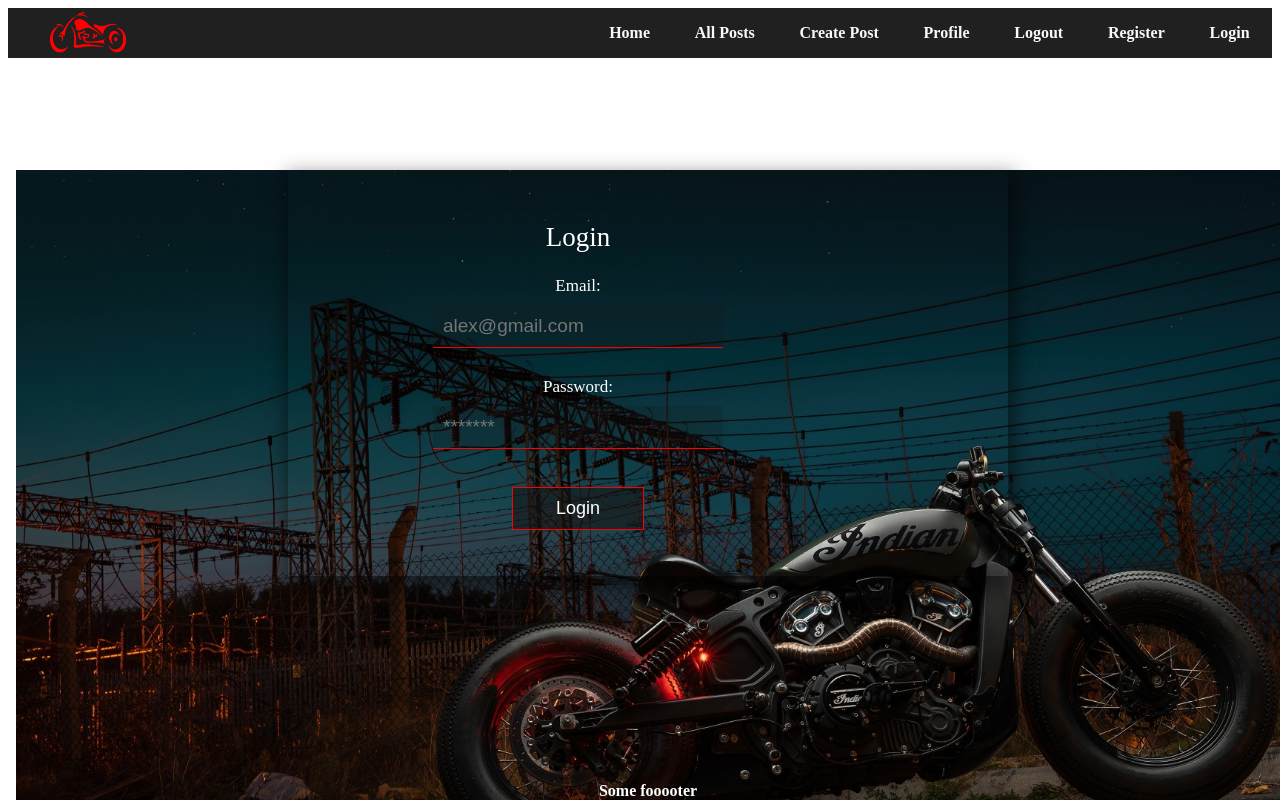
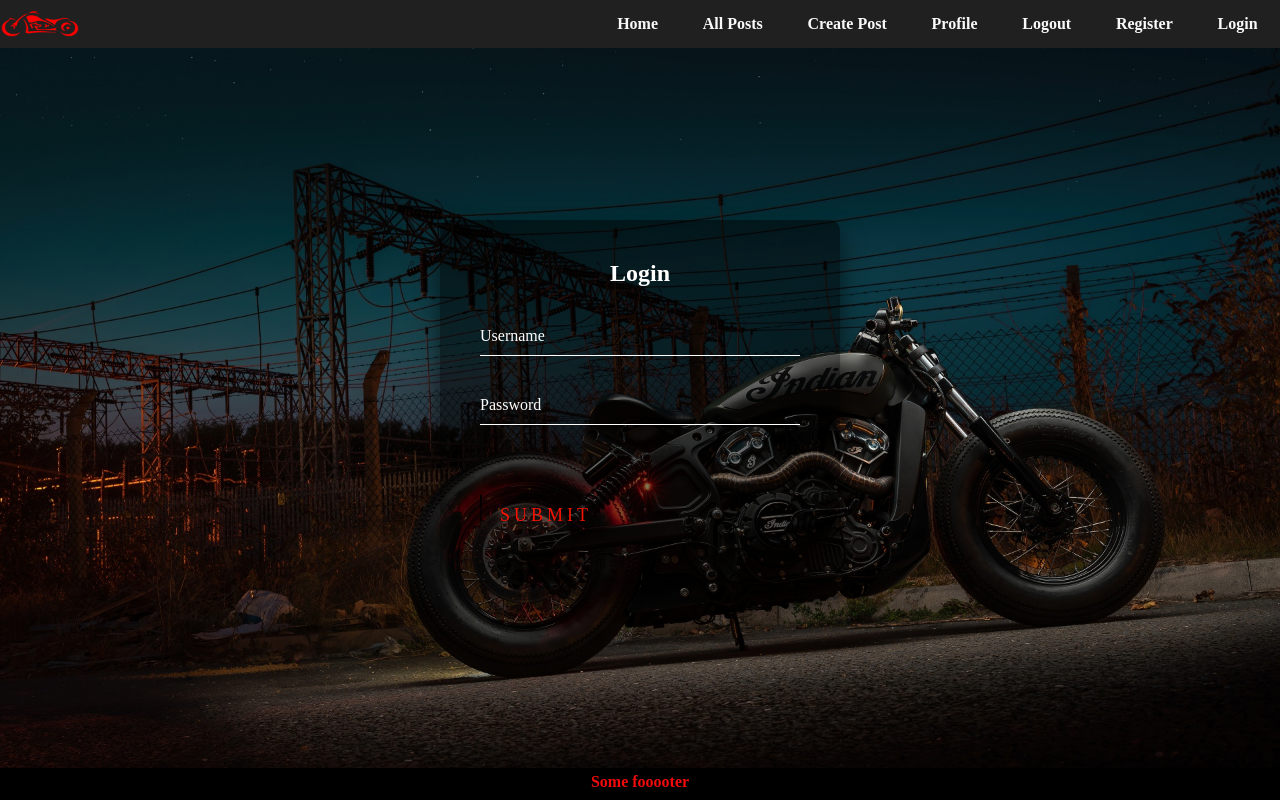
Before and after one commit to 2HEADSs/SPA-Angular, an Angular app in the folder motorcycle-app/: page /auth/login in a window 1280 px wide. Shown: the top 800 px of the page. Built offline with nearby package versions, Linux system fonts and the light colour scheme.

Commit message:
update html and css

```diff
--- a/motorcycle-app/src/app/app.component.css
+++ b/motorcycle-app/src/app/app.component.css
@@ -1,32 +1,8 @@
-/* body {
-    background-image: url(../assets/2560x1440-2021-indian-built-customs-envy-4k_1630697398.jpg);
-    background-position: center;
+body {
+    background-image: url('../assets/1920x1080-built-customs-modified-indian-4k_1630697398.jpg');
+    width: 100%;
+    height: calc(100vh -88px);
     background-repeat: no-repeat;
     background-size: cover;
 
-    height: calc(100vh);
-    width: 100%;
-    background-position: center;
-
 }
-
-.footer {
-    position: absolute;
-    width: 100%;
-    height: 2.4rem;
-    text-align: center;
-    text-decoration: none;
-    bottom: 0px;
-    font-weight: bold;
-} */
-
-
-body {
-    background-image:url('../assets/1920x1080-built-customs-modified-indian-4k_1630697398.jpg');
-    width: 100%;
-    height: calc(100vh);
-    background-position: 20% 82%;
-    background-repeat: no-repeat;
-    background-size: cover;
-    background-attachment: fixed;
-  }
--- a/motorcycle-app/src/app/auth/login/login.component.css
+++ b/motorcycle-app/src/app/auth/login/login.component.css
@@ -1,103 +1,167 @@
-
-
-.login {
-    background-repeat: no-repeat;
-    background-position: 40% 60%;
-    margin: auto;
-    width: 720px;
-    height: 370px auto;
-    margin-top: 7em;
-    left: 35%;
-    text-align: center;
-    display: flex;
-    color: white;
-    box-shadow: 3px 10px 20px 5px rgba(0, 0, 0, .5);
+html {
+    height: 100%;
+  }
+  body {
+    margin:0;
+    padding:0;
+    font-family: sans-serif;
+    background: linear-gradient(#141e30, #243b55);
   }
 
-
-.info {
-    width: 250px;
-    background: rgba(20, 20, 20, .8);
-    padding: 55px 5px;
-    border-right: 5px solid rgba(30, 30, 30, .8);
+  .login-box {
+    position: absolute;
+    top: 50%;
+    left: 50%;
+    width: 400px;
+    padding: 40px;
+    transform: translate(-50%, -50%);
+    background: rgba(0,0,0,.5);
+    box-sizing: border-box;
+    box-shadow: 0 15px 25px rgba(0,0,0,.6);
+    border-radius: 10px;
   }
 
-.info>h2 {
-    padding-top: 5.5em;
-    font-weight: 300;
-    font-size: 23px;
+  .login-box h2 {
+    margin: 0 0 30px;
+    padding: 0;
+    color: #fff;
+    text-align: center;
   }
 
-.info>p {
-    margin-top: 2px;
+  .login-box .user-box {
+    position: relative;
+  }
+
+  .login-box .user-box input {
+    width: 100%;
+    padding: 10px 0;
+    font-size: 16px;
+    color: #fff;
+    margin-bottom: 30px;
+    border: none;
+    border-bottom: 1px solid #fff;
+    outline: none;
+    background: transparent;
+  }
+  .login-box .user-box label {
+    position: absolute;
+    top:0;
+    left: 0;
+    padding: 10px 0;
+    font-size: 16px;
+    color: #fff;
+    pointer-events: none;
+    transition: .5s;
+  }
+
+  .login-box .user-box input:focus ~ label,
+  .login-box .user-box input:valid ~ label {
+    top: -20px;
+    left: 0;
+    color: #f40b03;
     font-size: 18px;
   }
 
-.loginForm {
-    width: 580px;
-    padding: 30px 0;
-    background: none;
-    transition: .2s;
+  .login-box form a {
+    position: relative;
+    display: inline-block;
+    padding: 10px 20px;
+    color: #f41303;
+    font-size: 18px;
+    text-decoration: none;
+    text-transform: uppercase;
+    overflow: hidden;
+    transition: .5s;
+    margin-top: 40px;
+    letter-spacing: 4px
   }
 
-
-
-
-.loginForm>h2 {
-    font-weight: 350;
-    font-size: 27px;
+  .login-box a:hover {
+    background: #03e9f4;
+    color: #fff;
+    border-radius: 5px;
+    box-shadow: 0 0 5px #ffffff,
+                0 0 25px #ffffff,
+                0 0 50px #4f5050,
+                0 0 100px #6d6e6e;
   }
 
-.inputFields {
-    margin: 18px 0;
-    font-size: 19px;
-    padding: 10px;
-    width: 270px;
-    border: 1px solid rgb(250, 2, 2);
-    border-top: none;
-    border-left: none;
-    border-right: none;
-    background: rgba(20, 20, 20, .2);
-    color: white;
-    outline: none;
+  .login-box a span {
+    position: absolute;
+    display: block;
   }
 
-.noBullet {
-    list-style-type: none;
-    padding: 0;
+  .login-box a span:nth-child(1) {
+    top: 0;
+    left: -100%;
+    width: 100%;
+    height: 2px;
+    background: linear-gradient(90deg, transparent, #fc0101);
+    animation: btn-anim1 1s linear infinite;
   }
 
-#btn {
-    border: 1px solid rgb(251, 1, 1);
-    background: rgba(20, 20, 20, .6);
-    font-size: 18px;
-    color: white;
-    margin-top: 20px;
-    padding: 10px 43px;
-    cursor: pointer;
-    transition: .4s;
+  @keyframes btn-anim1 {
+    0% {
+      left: -100%;
+    }
+    50%,100% {
+      left: 100%;
+    }
   }
 
-#btn:hover {
-    background: rgba(20, 20, 20, .8);
-    padding: 10px 80px;
+  .login-box a span:nth-child(2) {
+    top: -100%;
+    right: 0;
+    width: 2px;
+    height: 100%;
+    background: linear-gradient(180deg, transparent, #070000);
+    animation: btn-anim2 1s linear infinite;
+    animation-delay: .25s
   }
 
-label {
-    display: block;
-    width: 100%;
-    margin-top: 0.6em;
-    padding: 0;
-    border: none;
-    outline: none;
-    box-sizing: border-box;
-    font-size: 17px;
+  @keyframes btn-anim2 {
+    0% {
+      top: -100%;
+    }
+    50%,100% {
+      top: 100%;
+    }
   }
 
-label {
-    margin-bottom: -0.5em;
+  .login-box a span:nth-child(3) {
+    bottom: 0;
+    right: -100%;
+    width: 100%;
+    height: 2px;
+    background: linear-gradient(270deg, transparent, #ff0800);
+    animation: btn-anim3 1s linear infinite;
+    animation-delay: .5s
   }
 
-label:nth-of-type(2) {
-    margin-top: 3em;
+  @keyframes btn-anim3 {
+    0% {
+      right: -100%;
     }
+    50%,100% {
+      right: 100%;
+    }
+  }
+
+  .login-box a span:nth-child(4) {
+    bottom: -100%;
+    left: 0;
+    width: 2px;
+    height: 100%;
+    background: linear-gradient(360deg, transparent, #000000);
+    animation: btn-anim4 1s linear infinite;
+    animation-delay: .75s
+  }
+
+  @keyframes btn-anim4 {
+    0% {
+      bottom: -100%;
+    }
+    50%,100% {
+      bottom: 100%;
+    }
+  }
--- a/motorcycle-app/src/app/auth/login/login.component.html
+++ b/motorcycle-app/src/app/auth/login/login.component.html
@@ -1,20 +1,21 @@
 
-    <div class="login">
-        <form class="loginForm">
-            <h2>Login</h2>
-            <ul class="noBullet">
-                <li>
-                    <label for="email">Email:</label>
-                    <input type="text" class="inputFields" id="email" name="email" placeholder="alex@gmail.com" />
-                </li>
-                <li>
-                    <label for="password">Password:</label>
-                    <input type="password" class="inputFields" id="password" name="password" placeholder="*******" />
-                </li>
-
-                <li id="center-btn">
-                    <button id="btn">Login</button>
-                </li>
-            </ul>
-        </form>
-    </div>
+<div class="login-box">
+    <h2>Login</h2>
+    <form>
+      <div class="user-box">
+        <input type="text" name="" required="">
+        <label>Username</label>
+      </div>
+      <div class="user-box">
+        <input type="password" name="" required="">
+        <label>Password</label>
+      </div>
+      <a href="#">
+        <span></span>
+        <span></span>
+        <span></span>
+        <span></span>
+        Submit
+      </a>
+    </form>
+  </div>
--- a/motorcycle-app/src/app/auth/register/register.component.css
+++ b/motorcycle-app/src/app/auth/register/register.component.css
@@ -1,23 +1,13 @@
 
 .register-section {
-
-    margin: auto;
-    width: 740px auto;
-    height: 590px auto;
-    /* margin-top: 2em; */
-    left: 35%;
-    text-align: center;
-    display: flex;
-    color: white;
-    box-shadow: 3px 10px 20px 5px rgba(0, 0, 0, .5);
+    position: absolute;
+    top: 50%;
+    left: 50%;
+    transform: translate(-50%,-50%);
 }
 
 
-.reg-form {
-    width: 540px;
-    /* padding: 30px 0; */
-    /* transition: .2s; */
-}
+
 
 .reg-form>h2 {
     font-weight: 350;
@@ -26,11 +16,9 @@
 }
 
 
-
 .inputs {
     margin: 18px 0;
     font-size: 20px;
-    /* padding: 10px; */
     width: 270px;
     border-top: none;
     border-left: none;
--- a/motorcycle-app/src/app/core/footer/footer.component.css
+++ b/motorcycle-app/src/app/core/footer/footer.component.css
@@ -1,18 +1,19 @@
 
-footer {
+div {
+    background-color: black;
     position: absolute;
     width: 100%;
-    height: 2.4rem;
+    height: 2rem;
     text-align: center;
     text-decoration: none;
     bottom: 0px;
     font-weight: bold;
+    box-sizing: border-box;
 }
 
 p {
 
-    color: white;
+    color: rgb(240, 10, 10);
     text-align: center;
-    line-height: 25px;
-
+    padding: 5px;
 }
--- a/motorcycle-app/src/app/core/footer/footer.component.html
+++ b/motorcycle-app/src/app/core/footer/footer.component.html
@@ -1,3 +1,4 @@
-<footer>
+<div>
+
     <p>Some fooooter</p>
-</footer>
+</div>
--- a/motorcycle-app/src/app/core/header/header.component.css
+++ b/motorcycle-app/src/app/core/header/header.component.css
@@ -1,9 +1,8 @@
-
 
 nav img {
     width: 80px;
-    height: 80px;
-    margin-left: 40px;
+    height: 50px;
+    /* margin-left: 40px; */
     color: white;
 }
 
@@ -12,8 +11,8 @@ nav {
     align-items: center;
     justify-content: space-between;
     background-color: rgb(32, 32, 32);
-    height: 50px;
-    border-bottom: 0;
+    height: 3rem;
+    /* border-bottom: 0; */
 }
 
 ul li {
@@ -26,11 +25,7 @@ ul li a {
     color: rgb(250, 249, 249);
     font-weight: bold;
     font-size: 1rem;
-
-
 }
-
-
 
 a:hover {
     border-bottom: 4px solid rgb(251, 2, 2);
--- a/motorcycle-app/src/app/core/header/header.component.html
+++ b/motorcycle-app/src/app/core/header/header.component.html
@@ -1,6 +1,5 @@
 <nav>
     <img id="logo-img" src="../../../assets/motorcycles-logo-400x300.png" alt="logo-img">
-    <div>
         <ul>
             <li><a routerLink="/">Home</a></li>
             <li><a routerLink="/">All Posts</a></li>
@@ -12,6 +11,5 @@
             <li><a routerLink="/auth/register">Register</a></li>
             <li><a routerLink="/auth/login">Login</a></li>
         </ul>
-    </div>
 
 </nav>
--- a/motorcycle-app/src/app/core/main/main.component.css
+++ b/motorcycle-app/src/app/core/main/main.component.css
@@ -4,16 +4,14 @@
   }
 }
 
-/* div {
-  background-image:url('../../../assets/1920x1080-built-customs-modified-indian-4k_1630697398.jpg');
-  height: calc(100vh);
-  background-position: 20% 82%;
-  background-repeat: no-repeat;
-  background-size: cover;
-  background-attachment: fixed;
-} */
+
 
 h1 {
+  position: absolute;
+  top: 25%;
+  left: 50%;
+  transform: translate(-50%,-50%);
+  /* padding-left: 50%; */
   color: rgb(246, 17, 5);
   text-align: center;
   font-size: 65px;
--- a/motorcycle-app/src/styles.css
+++ b/motorcycle-app/src/styles.css
@@ -1 +1,18 @@
 /* You can add global styles to this file, and also import other style files */
+
+
+
+
+* {
+
+    margin: 0;
+    padding: 0;
+}
+
+body{
+    background-image:url('../../../assets/2560x1440-2021-indian-built-customs-envy-4k_1630697398.jpg');
+    background-size: cover;
+    background-position: center;
+    width: 100%;
+    height: calc(100vh - 5rem);
+}
```
Also changed, not shown: motorcycle-app/src/app/app.component.html (+2 -11 lines). Lines whose indentation alone changed are shown as unchanged.
